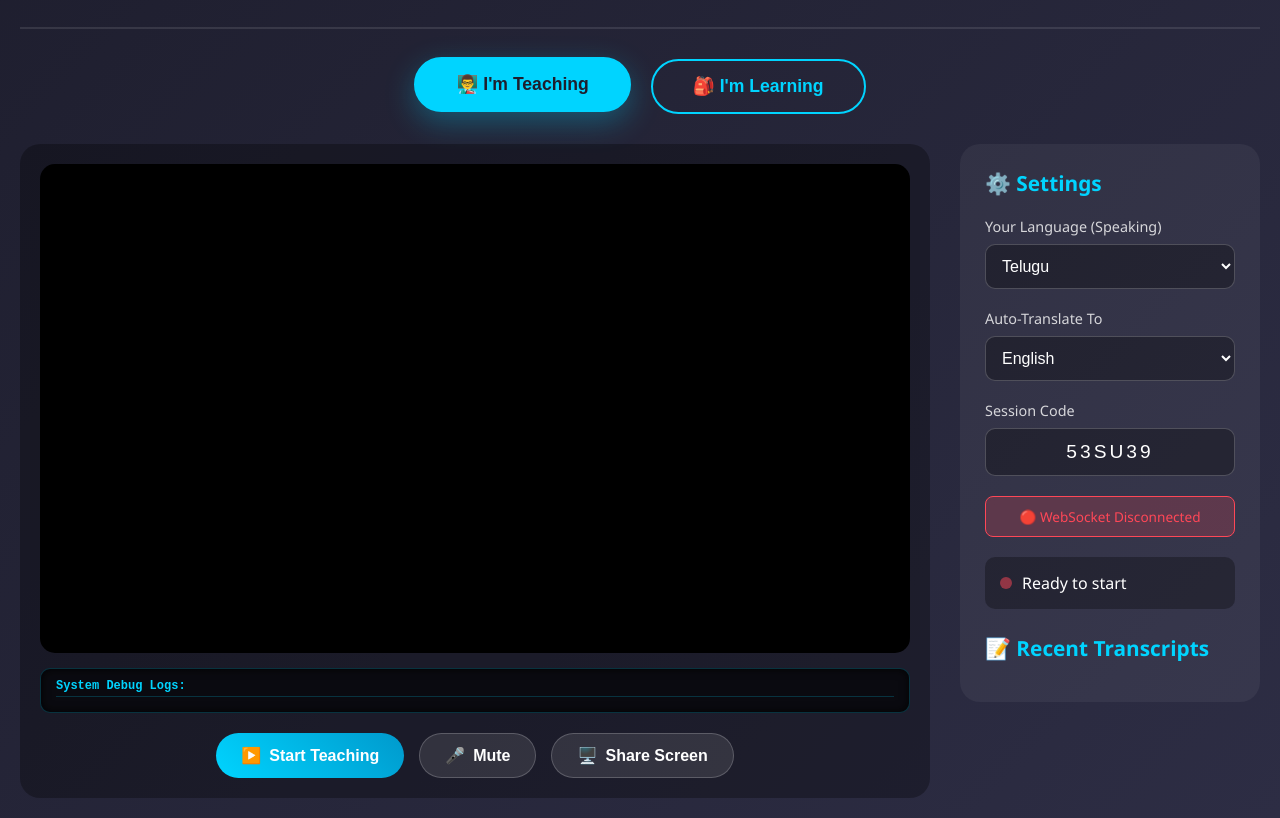
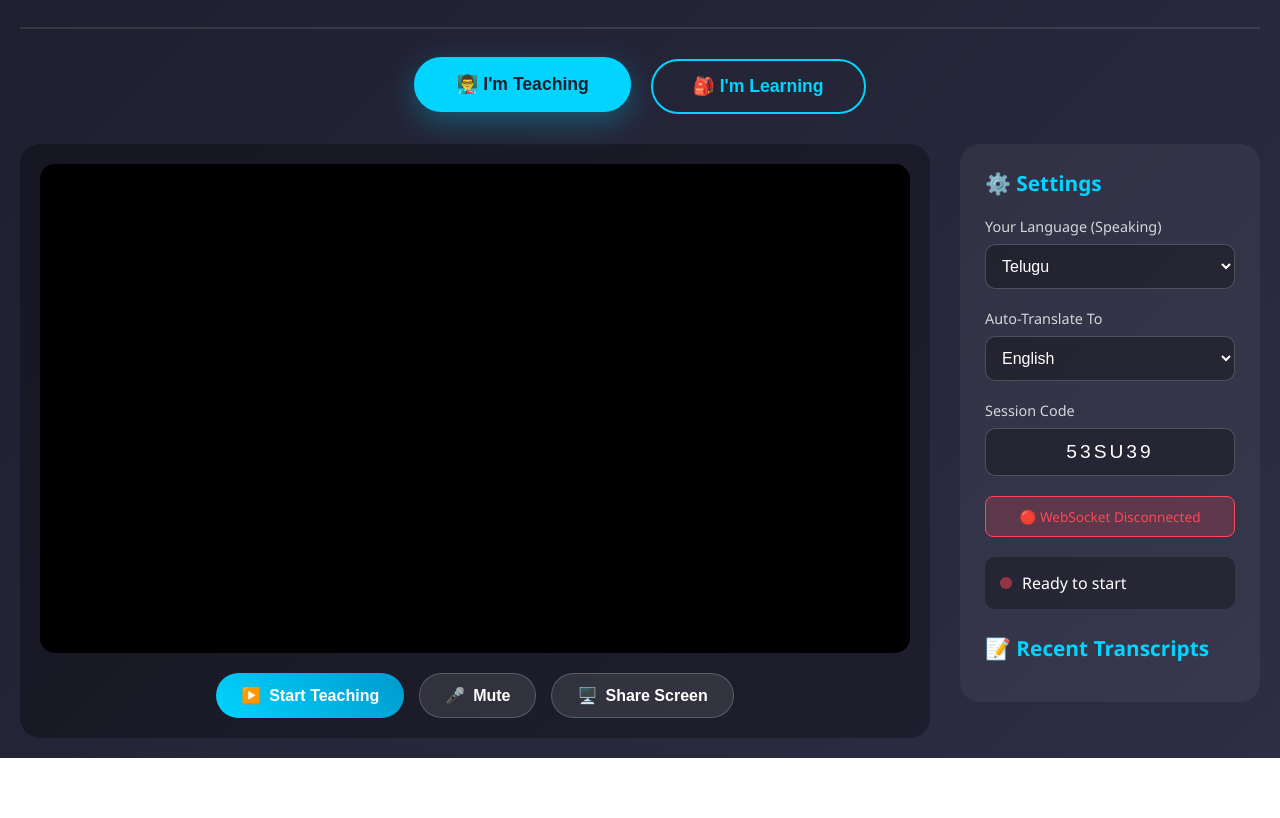
Before and after one commit to MohitCh011/live-translator, a plain HTML site: page index.html in a window 1280 px wide. Shown: the part 140-958 px from the top of the page. After the commit the page ends 898 px from the top, so only its background shows below. Drawn offline with Linux system fonts and the light colour scheme.

Commit message:
Remove visual debug console panels

```diff
--- a/index.html
+++ b/index.html
@@ -391,32 +391,7 @@
             border: 1px solid #ff4757;
         }
 
-        .debug-console {
-            background: rgba(10, 10, 15, 0.95);
-            border: 1px solid rgba(0, 212, 255, 0.2);
-            border-radius: 10px;
-            padding: 10px 15px;
-            margin-top: 15px;
-            font-family: 'Courier New', Courier, monospace;
-            font-size: 0.75rem;
-            max-height: 120px;
-            overflow-y: auto;
-            text-align: left;
-            box-shadow: inset 0 0 10px rgba(0, 0, 0, 0.8);
-        }
 
-        .debug-title {
-            color: #00d4ff;
-            font-weight: bold;
-            margin-bottom: 5px;
-            border-bottom: 1px solid rgba(0, 212, 255, 0.2);
-            padding-bottom: 3px;
-        }
-
-        .debug-logs {
-            color: #39ff14;
-            line-height: 1.4;
-        }
 
         @media (max-width: 968px) {
             .main-interface {
@@ -464,10 +439,7 @@
                     </div>
                 </div>
 
-                <div id="teacherDebugConsole" class="debug-console">
-                    <div class="debug-title">System Debug Logs:</div>
-                    <div id="teacherDebugLogs" class="debug-logs"></div>
-                </div>
+
 
                 <div class="controls">
                     <button class="control-btn btn-primary" id="startBtn" onclick="startTeaching()">
@@ -570,10 +542,7 @@
                     </div>
                 </div>
 
-                <div id="studentDebugConsole" class="debug-console">
-                    <div class="debug-title">System Debug Logs:</div>
-                    <div id="studentDebugLogs" class="debug-logs"></div>
-                </div>
+
 
                 <div class="controls">
                     <button class="control-btn btn-primary" onclick="joinSession()">
@@ -665,15 +634,6 @@
 
         function logDebug(msg) {
             console.log(msg);
-            const activeLogsId = currentMode === 'teacher' ? 'teacherDebugLogs' : 'studentDebugLogs';
-            const logsEl = document.getElementById(activeLogsId);
-            if (logsEl) {
-                const item = document.createElement('div');
-                item.style.marginBottom = '2px';
-                item.textContent = `[${new Date().toLocaleTimeString()}] ${msg}`;
-                logsEl.appendChild(item);
-                logsEl.scrollTop = logsEl.scrollHeight;
-            }
         }
 
         function updateSubtitleDisplay(activeTranslation = '', isInterim = false) {
```
Also changed, not shown: ourwork(Translator).html (+2 -42 lines).
